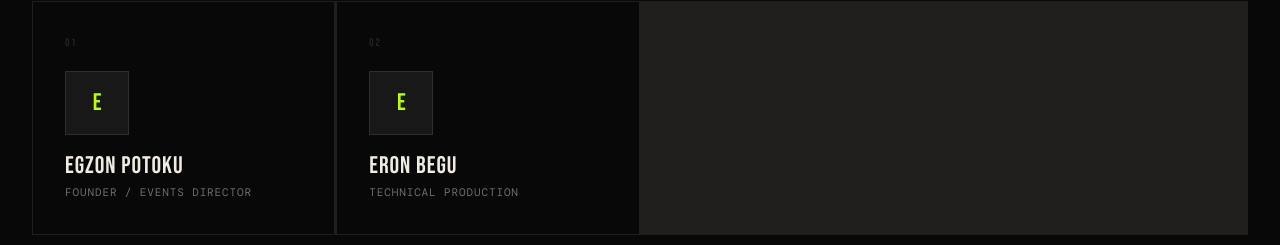
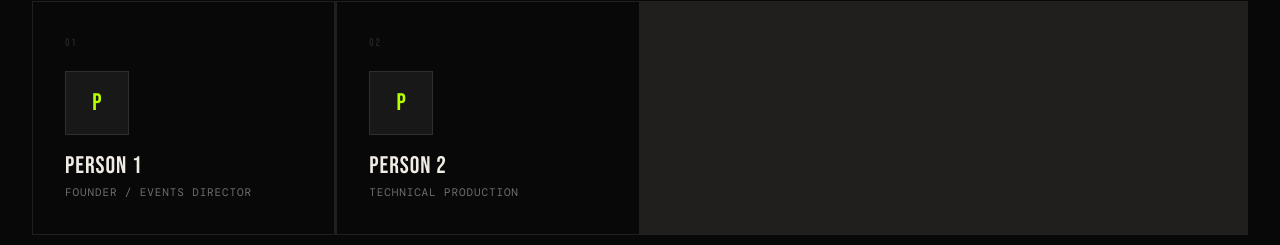
Before and after one commit to eronbegiqi/Techno-kosova-website, a React (Vite) app: page /about in a window 1280 px wide. Shown: the part 1453-1698 px from the top of the page. Built offline with nearby package versions, Linux system fonts and the light colour scheme; a web font is replaced by a local one.

Commit message:
Name change

```diff
--- a/src/pages/About.jsx
+++ b/src/pages/About.jsx
@@ -5,8 +5,8 @@ import { ScrollTrigger } from 'gsap/ScrollTrigger'
 gsap.registerPlugin(ScrollTrigger)
 
 const team = [
-  { name: 'Egzon Potoku', role: 'Founder / Events Director' },
-  { name: 'Eron Begu', role: 'Technical Production' },
+  { name: 'Person 1', role: 'Founder / Events Director' },
+  { name: 'Person 2', role: 'Technical Production' },
 ]
 
 export default function About() {
```
